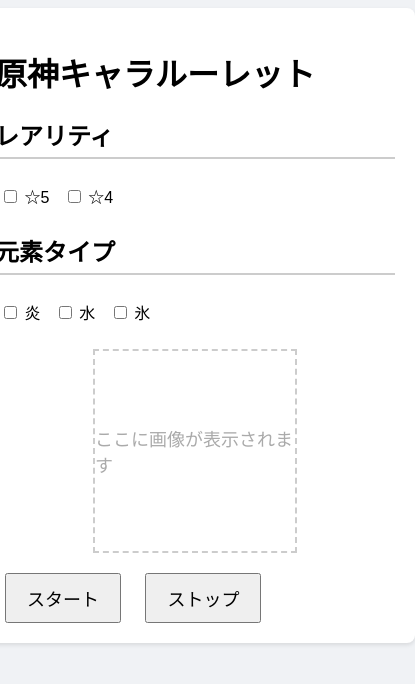
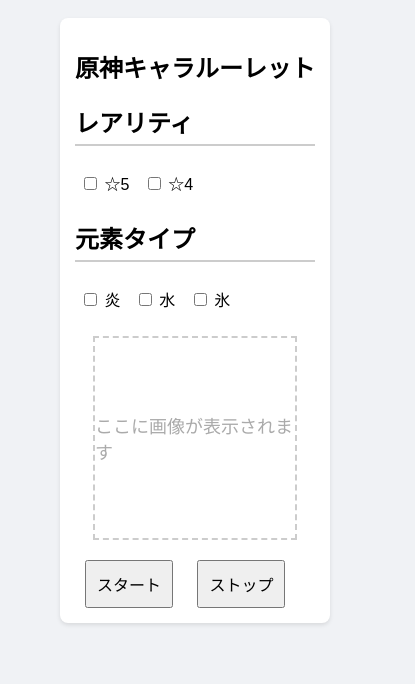
Before and after one commit to LunaFleuret/genshin-roulette, a plain HTML site: page index.html in a window 390 px wide. Shown: the whole page, 415 px wide, since content can reach past the window. Drawn offline with Linux system fonts and the light colour scheme.

Commit message:
Update index.html

```diff
--- a/index.html
+++ b/index.html
@@ -49,6 +49,21 @@
             padding: 10px 20px;
             margin: 0 10px;
             cursor: pointer;
+        }
+        /* --- ここからスマホ用の設定を追加 --- */
+        @media (max-width: 480px) {
+            .container {
+                width: auto; /* 幅を自動調整に */
+                margin: 10px;  /* 外側の余白を少しに */
+                padding: 15px; /* 内側の余白を少しに */
+            }
+            h1 {
+                font-size: 24px; /* 見出しを少し小さく */
+            }
+            .buttons button {
+                padding: 10px; /* ボタンを少し小さく */
+                font-size: 16px;
+            }
         }
     </style>
 </head>
```
